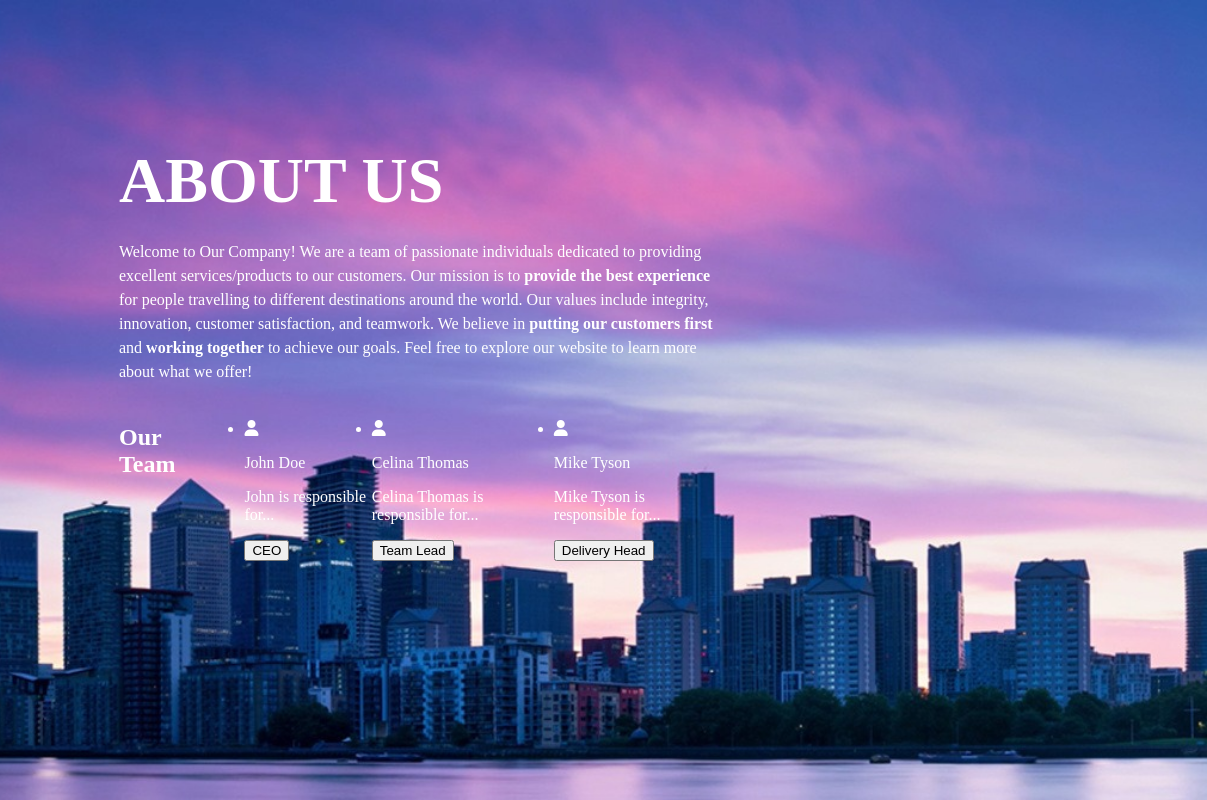
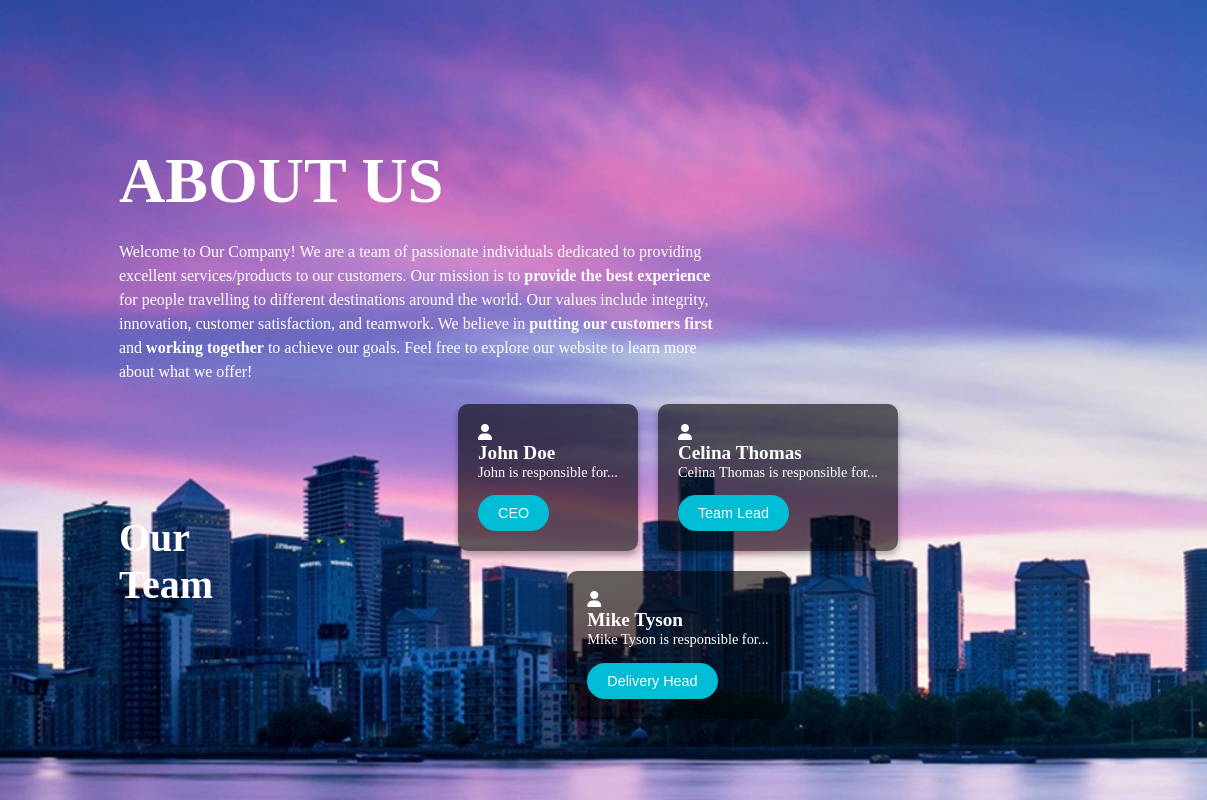
Before and after one commit to marcialeite24/travel-recommendation, a plain HTML site: page travel_recommendation.html in a window 1280 px wide. Both pictures are taken after a click on the link "About Us". Shown: the part 57-857 px from the top of the page, 73-1280 px from the left. Drawn offline with Linux system fonts and the light colour scheme.

Commit message:
Update about page

```diff
--- a/style.css
+++ b/style.css
@@ -168,11 +168,14 @@ section {
 /* About Content */
 #about {
     display: none;
-    max-width: 600px;
     z-index: 1;
     margin: 0px 15%;
     position: absolute;
     top: 25%;
+}
+
+.about-content {
+    max-width: 600px;
 }
 
 .about-content h1 {
@@ -192,10 +195,57 @@ section {
 .about-team {
     display: flex;
     flex-direction: row;
+    align-items: center;
 }
 
-.about-team ul {
+.about-team h2 {
+    font-size: 2.5rem;
+    margin-right: 50px;
+}
+
+.team-container {
     display: flex;
+    justify-content: center;
+    gap: 20px;
+    flex-wrap: wrap;
+}
+
+.team-card {
+    background: rgba(0, 0, 0, 0.6);
+    border-radius: 10px;
+    padding: 20px;
+    box-shadow: 0 4px 6px rgba(0, 0, 0, 0.3);
+    transition: transform 0.3s ease, box-shadow 0.3s ease;
+}
+
+.team-card:hover {
+    transform: scale(1.05);
+    box-shadow: 0 6px 12px rgba(0, 0, 0, 0.4);
+}
+
+.team-card h3 {
+    font-size: 1.2rem;
+    margin: 0;
+}
+
+.team-card p {
+    font-size: 0.9rem;
+    margin-top: 0;
+}
+
+.team-card button {
+    background-color: #00bcd4;
+    color: white;
+    border: none;
+    border-radius: 20px;
+    padding: 10px 20px;
+    cursor: pointer;
+    font-size: 0.9rem;
+    transition: #00bcd4 0.3s ease;
+}
+
+.team-card button:hover {
+    background-color: #008c9e;
 }
 
 /* Contact Content */
--- a/travel_recommendation.html
+++ b/travel_recommendation.html
@@ -52,26 +52,26 @@
 
                 <div class="about-team">
                     <h2>Our Team</h2>
-                    <ul>
-                        <li>
+                    <div class="team-container">
+                        <div class="team-card">
                             <i class="fa-solid fa-user"></i>
-                            <p>John Doe</p>
+                            <h3>John Doe</h3>
                             <p>John is responsible for...</p>
                             <button>CEO</button>
-                        </li>
-                        <li>
+                        </div>
+                        <div class="team-card">
                             <i class="fa-solid fa-user"></i>
-                            <p>Celina Thomas</p>
+                            <h3>Celina Thomas</h3>
                             <p>Celina Thomas is responsible for...</p>
                             <button>Team Lead</button>
-                        </li>
-                        <li>
+                        </div>
+                        <div class="team-card">
                             <i class="fa-solid fa-user"></i>
-                            <p>Mike Tyson</p>
+                            <h3>Mike Tyson</h3>
                             <p>Mike Tyson is responsible for...</p>
                             <button>Delivery Head</button>
-                        </li>
-                    </ul>
+                        </div>
+                    </div>
                 </div>
             </div>
 
```
